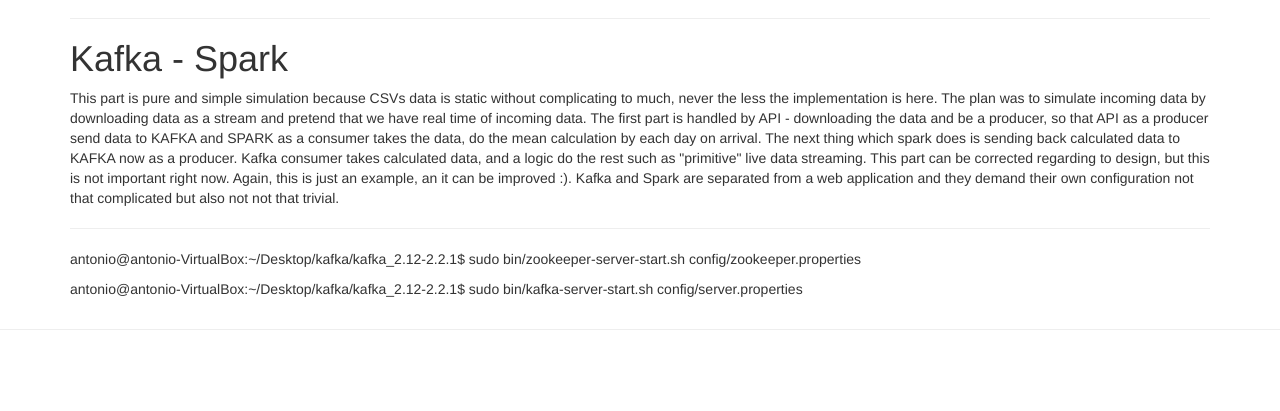
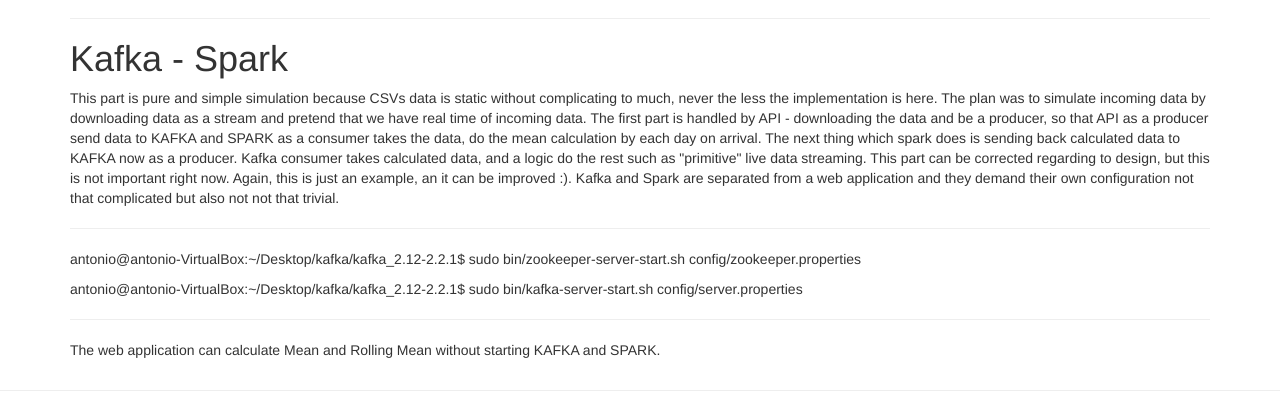
Before and after one commit to antonioDataScience/WEB_application, a Flask app: page /hints in a window 1280 px wide. Shown: the part 579-990 px from the top of the page. Before the commit the page ends 909 px from the top, so only its background shows below. Run offline with Flask 2, Linux system fonts and the light colour scheme; some libraries are stand-ins or nearby versions.

Commit message:
first commit

```diff
--- a/task/data_object.py
+++ b/task/data_object.py
@@ -8,6 +8,7 @@ class Mean():
         self.dict = {}
         self.window = window
         self.rolling_mean_results = []
+        self.corrections = []
         self.late = []
         self.step = 0
 
--- a/task/templates/hints.html
+++ b/task/templates/hints.html
@@ -59,6 +59,10 @@
         <p>
             antonio@antonio-VirtualBox:~/Desktop/kafka/kafka_2.12-2.2.1$ sudo bin/kafka-server-start.sh config/server.properties
         </p>
+        <hr>
+        <p>
+            The web application can calculate Mean and Rolling Mean without starting KAFKA and SPARK.
+        </p>
 
     </body>
 </html>
```
